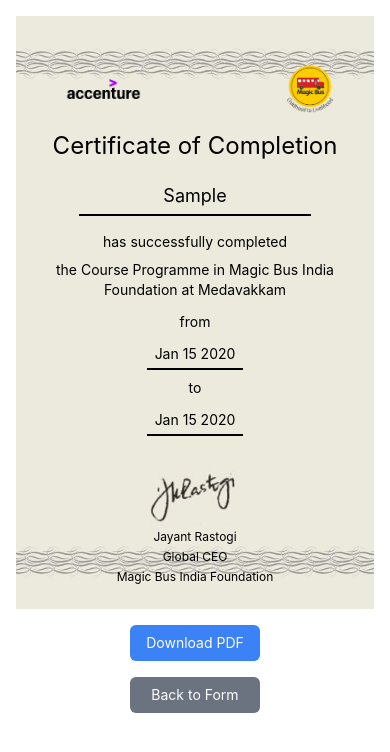
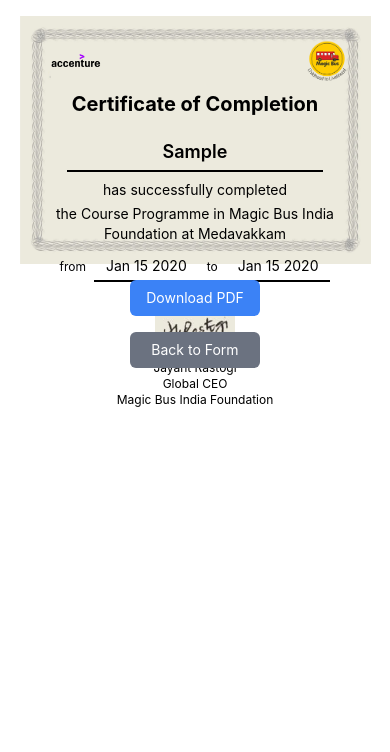
Before and after one commit to Giffson-Magicbus/Generate_Certificate, a React (Create React App) app: page / in a window 390 px wide. Both pictures are taken after typing "Sample", "2020-01-15", "2020-01-15" into the empty fields and a click on the button "Generate Certificate". Shown: the top 752 px of the page. Built offline with nearby package versions, Linux system fonts and the light colour scheme.

Commit message:
Updated CertificatePreview for better responsiveness

```diff
--- a/src/components/CertificatePreview.js
+++ b/src/components/CertificatePreview.js
@@ -24,36 +24,47 @@
   };
 
   return (
-    <div className="flex flex-col items-center justify-center p-4 md:p-8">
+    <div className="flex flex-col items-center justify-center p-4 md:p-8 w-full">
       {/* Certificate Preview */}
       <div
         ref={certificateRef}
-        className="w-full max-w-[1123px] aspect-[1123/794] bg-no-repeat bg-cover bg-center p-6 md:p-16"
+        className="w-full max-w-[90vw] md:max-w-[1123px] aspect-[1123/794] bg-no-repeat bg-cover bg-center p-4 md:p-16 flex flex-col justify-between"
         style={{ backgroundImage: `url(${imagesData.certificate.src})` }}
       >
-        <div className="flex justify-between items-center mt-6 mx-4 md:mx-10">
-          <img className="w-24 md:w-[200px]" src={imagesData.accenture.src} alt={imagesData.accenture.name} />
-          <img className="w-12 md:w-[80px]" src={imagesData.magicbus.src} alt={imagesData.magicbus.name} />
+        {/* Logos */}
+        <div className="flex justify-between items-center mt-2 md:mt-6 mx-2 md:mx-10">
+          <img className="w-16 md:w-[200px]" src={imagesData.accenture.src} alt={imagesData.accenture.name} />
+          <img className="w-10 md:w-[80px]" src={imagesData.magicbus.src} alt={imagesData.magicbus.name} />
         </div>
-        <h1 className="text-2xl md:text-6xl text-center mt-4 md:mt-6">Certificate of Completion</h1>
-        <h3 className="px-2 md:px-4 py-1 md:py-2 mt-4 md:mt-8 border-b-2 border-black w-3/4 mx-auto text-center text-lg md:text-2xl">
+
+        {/* Certificate Title */}
+        <h1 className="text-xl md:text-5xl text-center font-bold mt-2 md:mt-6">Certificate of Completion</h1>
+
+        {/* Name Field */}
+        <h3 className="px-3 py-1 md:px-4 md:py-2 mt-4 md:mt-6 border-b-2 border-black w-4/5 mx-auto text-center text-lg md:text-2xl font-semibold">
           {certificate.name || "Your Name"}
         </h3>
-        <p className="text-sm md:text-xl text-center mt-4 md:mt-6">has successfully completed</p>
-        <p className="text-sm md:text-xl text-center mt-2 md:mt-4">
+
+        {/* Description */}
+        <p className="text-sm md:text-xl text-center mt-2 md:mt-4">has successfully completed</p>
+        <p className="text-sm md:text-xl text-center mt-1 md:mt-3">
           {`the ${certificate.course || "Course"} Programme in Magic Bus India Foundation at Medavakkam`}
         </p>
-        <div className="flex flex-col md:flex-row gap-2 justify-center items-center mt-3">
-          <p className="text-sm md:text-2xl">from</p>
-          <p className="px-2 md:px-4 py-1 md:py-2 border-b-2 border-black text-sm md:text-lg">{certificate.from}</p>
-          <p className="text-sm md:text-2xl">to</p>
-          <p className="px-2 md:px-4 py-1 md:py-2 border-b-2 border-black text-sm md:text-lg">{certificate.to}</p>
+
+        {/* Date Range */}
+        <div className="flex flex-wrap justify-center items-center gap-2 mt-2 md:mt-3">
+          <p className="text-xs md:text-xl">from</p>
+          <p className="px-3 py-1 border-b-2 border-black text-sm md:text-lg">{certificate.from || "Start Date"}</p>
+          <p className="text-xs md:text-xl">to</p>
+          <p className="px-3 py-1 border-b-2 border-black text-sm md:text-lg">{certificate.to || "End Date"}</p>
         </div>
-        <div className="mt-6 md:mt-8">
-          <img src={imagesData.sign.src} alt={imagesData.sign.name} className="mx-auto w-24 md:w-auto" />
-          <p className="text-xs md:text-base text-center mt-1">Jayant Rastogi</p>
-          <p className="text-xs md:text-base text-center mt-1">Global CEO</p>
-          <p className="text-xs md:text-base text-center mt-1">Magic Bus India Foundation</p>
+
+        {/* Signature */}
+        <div className="mt-6 md:mt-8 flex flex-col items-center">
+          <img src={imagesData.sign.src} alt={imagesData.sign.name} className="w-20 md:w-auto" />
+          <p className="text-xs md:text-base text-center">Jayant Rastogi</p>
+          <p className="text-xs md:text-base text-center">Global CEO</p>
+          <p className="text-xs md:text-base text-center">Magic Bus India Foundation</p>
         </div>
       </div>
 
```
